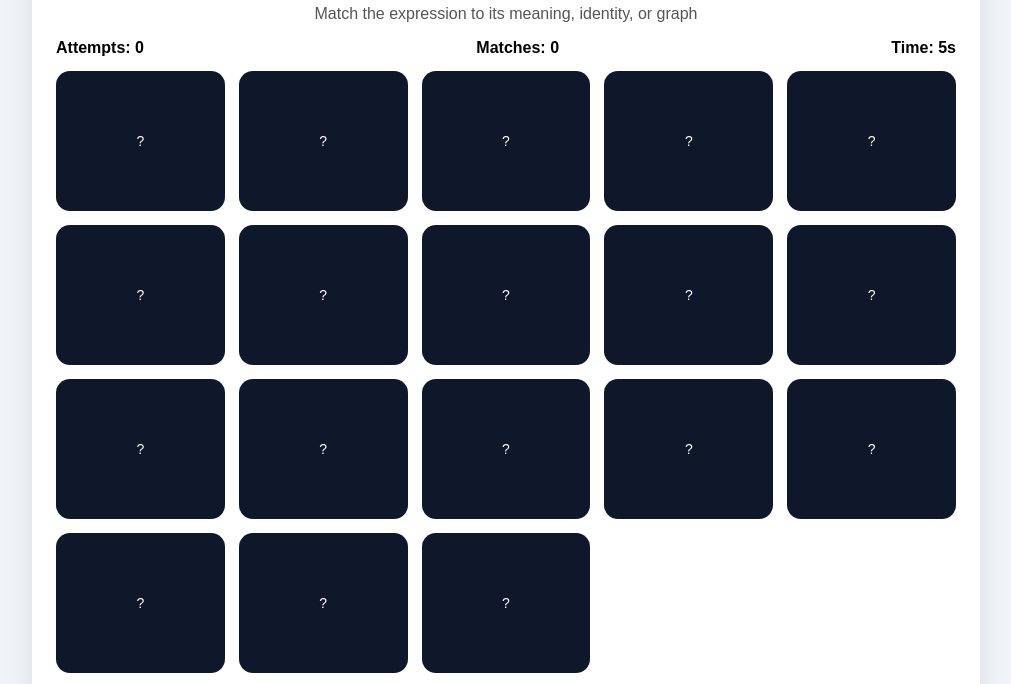
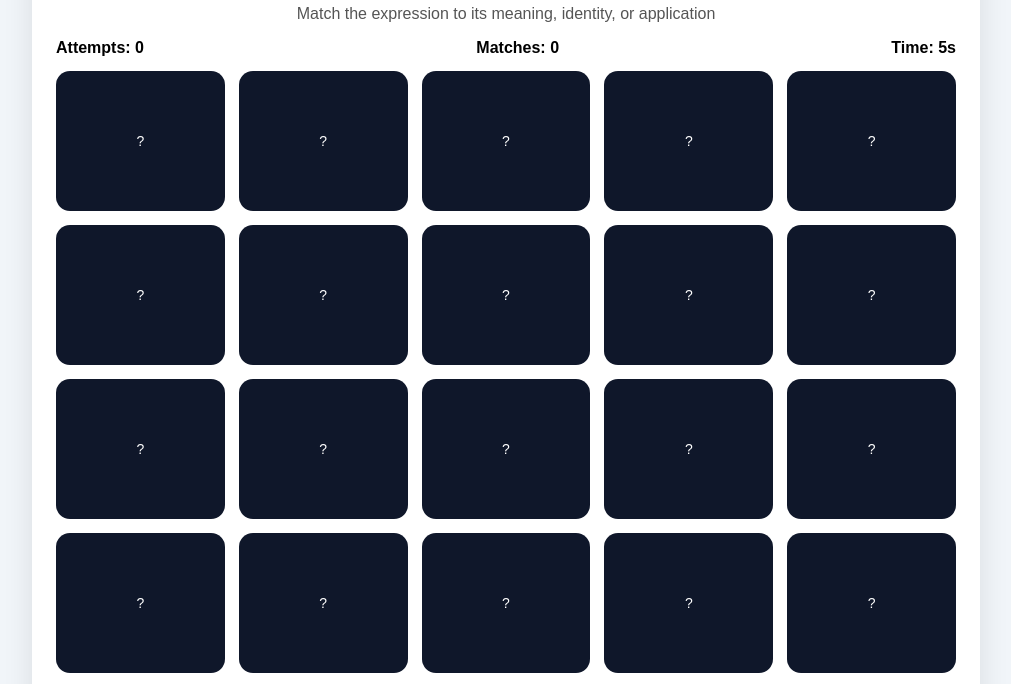
Before and after one commit to Yuhenvy/Precalc-Match-Game, a plain HTML site: page index.html in a window 1280 px wide. Shown: the part 87-771 px from the top of the page, without its empty margins (134-1145 px from the left). Drawn offline with Linux system fonts and the light colour scheme.

Commit message:
Refactor HTML structure and game logic
Updated game content and styles for improved user experience.

```diff
--- a/index.html
+++ b/index.html
@@ -3,7 +3,7 @@
 <head>
   <meta charset="UTF-8" />
   <meta name="viewport" content="width=device-width, initial-scale=1.0" />
-  <title>Precalculus Math Match</title>
+  <title>Precalculus Match</title>
 
   <style>
     body {
@@ -80,8 +80,9 @@
 
     .star {
       text-align: center;
-      font-size: 36px;
+      font-size: 32px;
       margin-top: 20px;
+      font-weight: bold;
     }
 
     button {
@@ -101,7 +102,7 @@
 <body>
   <div class="game">
     <h1>Precalculus Match</h1>
-    <div class="info">Match the expression to its meaning, identity, or graph</div>
+    <div class="info">Match the expression to its meaning, identity, or application</div>
 
     <div class="stats">
       <div>Attempts: <span id="attempts">0</span></div>
@@ -136,16 +137,31 @@
     }
     // =================
 
+    // ===== PRECALCULUS CONTENT =====
     const PAIRS = [
-      { id: 1, a: "sin(θ) = opposite / hypotenuse", b: "SOH from SOHCAHTOA" },
-      { id: 2, a: "cos(θ) = adjacent / hypotenuse", b: "CAH from SOHCAHTOA" },
-      { id: 3, a: "tan(θ) = opposite / adjacent", b: "TOA from SOHCAHTOA" },
-      { id: 4, a: "sin²x + cos²x", b: "= 1 (Pythagorean identity)" },
-      { id: 5, a: "1 + tan²x", b: "= sec²x" },
-      { id: 6, a: "log(ab)", b: "log a + log b" },
-      { id: 7, a: "log(aᵏ)", b: "k log a" },
-      { id: 8, a: "y = a·bˣ", b: "Exponential growth/decay" },
-      { id: 9, a: "Domain of √(x − 3)", b: "x ≥ 3" }
+      // Identifying / transforming functions
+      { id: 1, a: "y = (x − 2)²", b: "Parabola shifted right 2 units" },
+      { id: 2, a: "y = 2·3ˣ", b: "Exponential growth" },
+
+      // Equations to graphs / systems
+      { id: 3, a: "y = mx + b", b: "Linear function" },
+      { id: 4, a: "x + y = 5", b: "Linear equation (system-ready)" },
+
+      // Polar / complex
+      { id: 5, a: "3 + 4i", b: "Complex number" },
+      { id: 6, a: "(r, θ)", b: "Polar coordinates" },
+
+      // Logs / exponentials
+      { id: 7, a: "log(ab)", b: "log a + log b" },
+      { id: 8, a: "eˣ = 5", b: "Exponential equation" },
+
+      // Trig / inverse trig
+      { id: 9, a: "sin(θ) = opposite / hypotenuse", b: "SOH from SOHCAHTOA" },
+      { id: 10, a: "sin⁻¹(1/2)", b: "π/6" },
+
+      // Real-world applications
+      { id: 11, a: "Population growth model", b: "Exponential function" },
+      { id: 12, a: "Height vs time", b: "Quadratic model" }
     ];
 
     let cards = [];
@@ -171,10 +187,12 @@
       matchesEl.textContent = 0;
       starEl.style.display = "none";
 
-      cards = shuffle(PAIRS.flatMap(p => [
-        { pair: p.id, text: p.a },
-        { pair: p.id, text: p.b }
-      ]));
+      cards = shuffle(
+        PAIRS.flatMap(p => [
+          { pair: p.id, text: p.a },
+          { pair: p.id, text: p.b }
+        ])
+      );
 
       grid.innerHTML = "";
 
@@ -211,7 +229,11 @@
           if (matched.length === PAIRS.length) {
             stopTimer();
             starEl.style.display = "block";
-            starEl.textContent = `⭐ You Win! Time: ${time}s`;
+            if (time <= 60) {
+              starEl.textContent = "⭐ You earned a star!";
+            } else {
+              starEl.textContent = "Completed — try for under 60 seconds!";
+            }
           }
         } else {
           setTimeout(() => {
```
